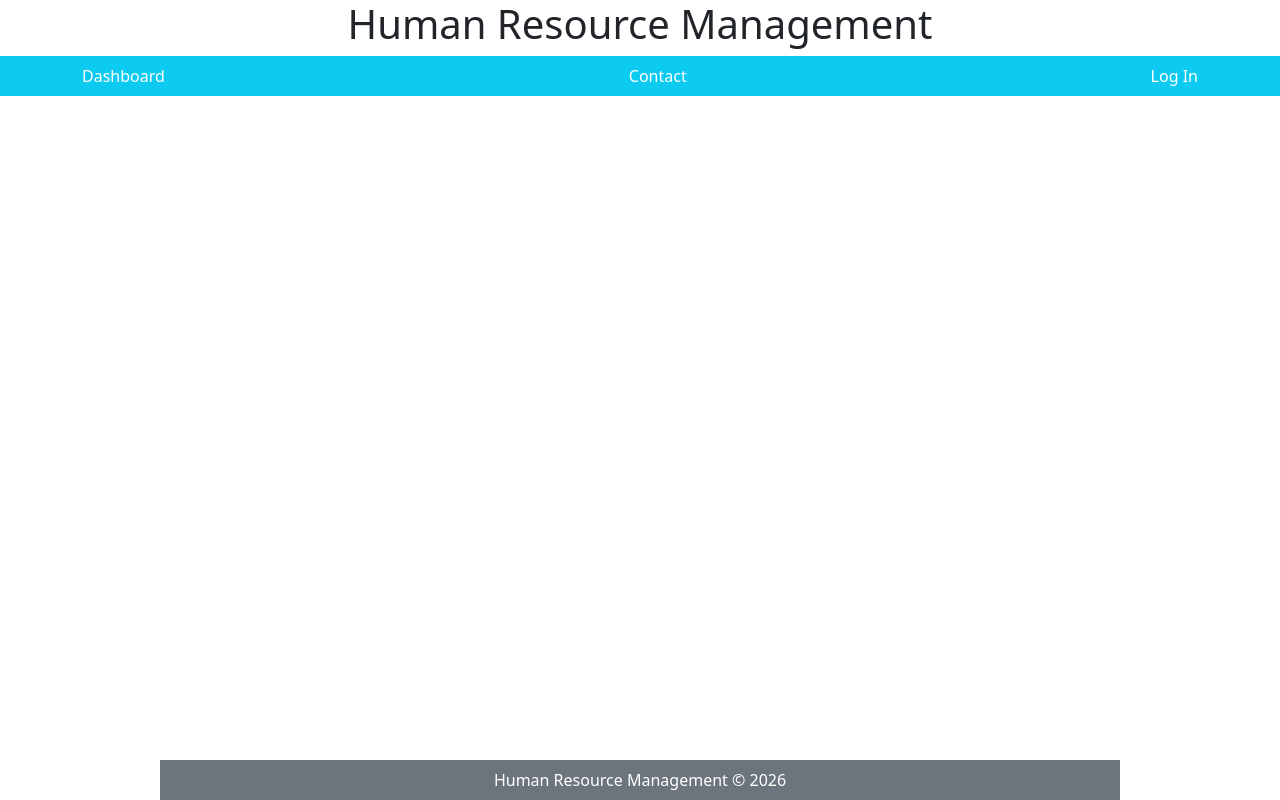
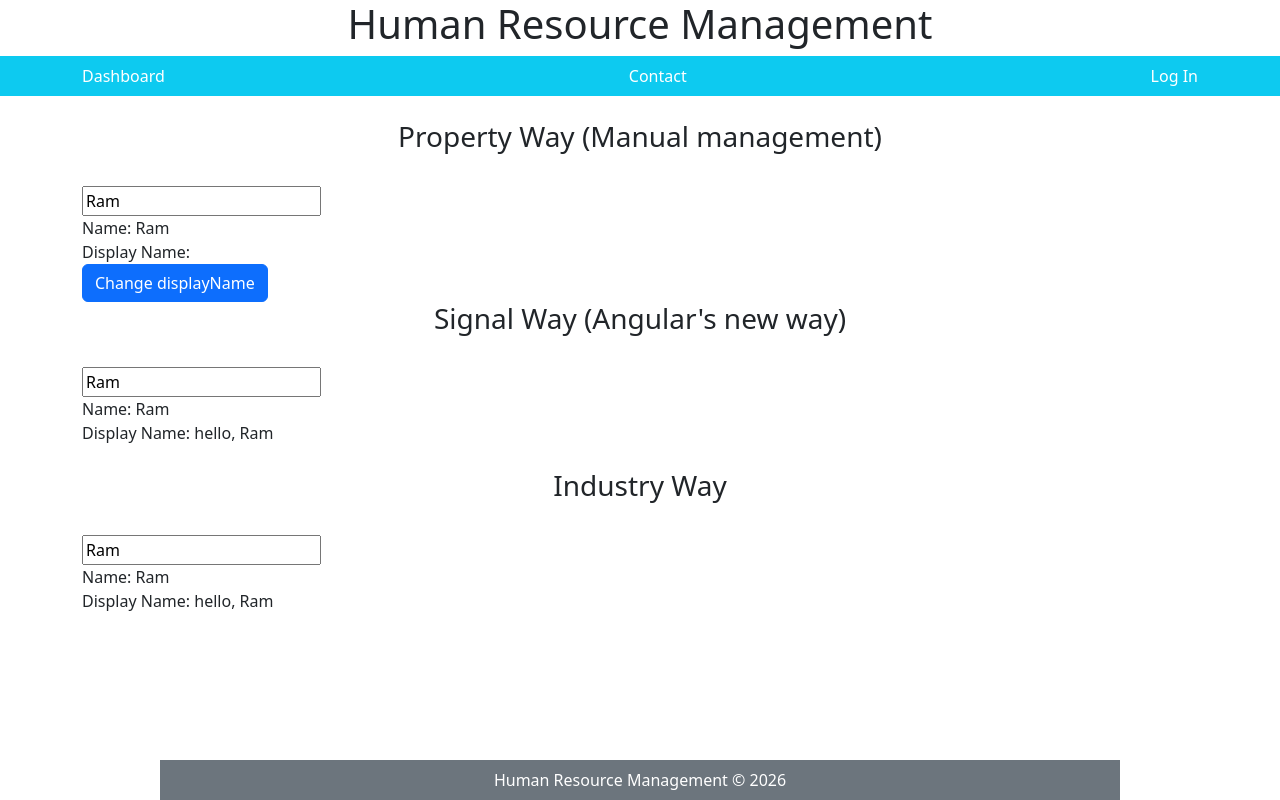
Before and after one commit to Pradyumna1218/hrm, an Angular app: page /state in a window 1280 px wide. Before the commit this address led to /. Built offline with nearby package versions, Linux system fonts and the light colour scheme.

Commit message:
Manual and Signals

```diff
--- a/src/app/app.routes.ts
+++ b/src/app/app.routes.ts
@@ -32,6 +32,10 @@ export const routes: Routes = [
     {
         path: 'denied',
         loadComponent: () => import('./denied/denied').then(m=>m.Denied)
+    },
+    {
+        path: 'state',
+        loadComponent: () => import('./state-management/state-management').then(m=>m.StateManagement)
     }
 
 ];
--- a/src/app/home/home.ts
+++ b/src/app/home/home.ts
@@ -1,7 +1,7 @@
 import { CommonModule } from '@angular/common';
 import { Component } from '@angular/core';
 import { FormControl, FormGroup, FormsModule, NgForm, ReactiveFormsModule, Validators } from '@angular/forms';
-import { RouterOutlet } from '@angular/router';
+import { Router, RouterOutlet } from '@angular/router';
 
 @Component({
   imports: [RouterOutlet, FormsModule, CommonModule, ReactiveFormsModule],
@@ -10,5 +10,7 @@ import { RouterOutlet } from '@angular/router';
   templateUrl: './home.html',
 })
 export class Home {
-
+ constructor(private router: Router){
+  console.log(this.router)
+ }
 }
--- /dev/null
+++ b/src/app/state-management/state-management.html
@@ -0,0 +1,35 @@
+<div class="container">
+    <h3>Property Way (Manual management)</h3>
+    <br>
+    <input type = "text" [(ngModel)] = "name">
+    <br>
+    Name: {{ name }}
+    <br>
+    Display Name: {{ displayName }}
+    <br>
+    <button (click) = "changeDisplayName()" class = "btn btn-primary">
+        Change displayName
+    </button>
+
+</div>
+<div class="container">
+    <h3>Signal Way (Angular's new way)</h3>
+    <br>
+    <input type = "text" [(ngModel)] = "nameSignal">
+    <br>
+    Name: {{ nameSignal() }}
+    <br>
+    Display Name: {{ displayNameSignal() }}
+    <br>
+</div>
+<br>
+<div class="container">
+    <h3>Industry Way</h3>
+    <br>
+    <input type = "text" [(ngModel)] = "nameSignal">
+    <br>
+    Name: {{ nameSignal() }}
+    <br>
+    Display Name: {{ displayNameSignal() }}
+    <br>
+</div>
--- /dev/null
+++ b/src/app/state-management/state-management.scss
@@ -0,0 +1,3 @@
+h3{
+    text-align: center;
+}
--- /dev/null
+++ b/src/app/state-management/state-management.ts
@@ -0,0 +1,26 @@
+import { Component, computed, effect, signal } from '@angular/core';
+import { FormsModule, NgModel } from '@angular/forms';
+
+@Component({
+  imports: [FormsModule],
+  selector: 'app-state-management',
+  styleUrl: './state-management.scss',
+  templateUrl: './state-management.html',
+})
+export class StateManagement {
+  name: string = 'Ram';
+  displayName: string = '';
+
+  changeDisplayName(){
+    this.displayName = "Hello, " + this.name;
+  }
+  //Signal way binding
+  nameSignal = signal('Ram');
+  displayNameSignal= computed( ()=> "hello, " + this.nameSignal());
+
+  // constructor(){
+    effectSignals = effect(()=>{
+      console.log("Hello from console " + this.nameSignal())
+    })
+  // }
+}
```
Also changed, not shown: 1 other file (tests, documents, lock files or other folders).
